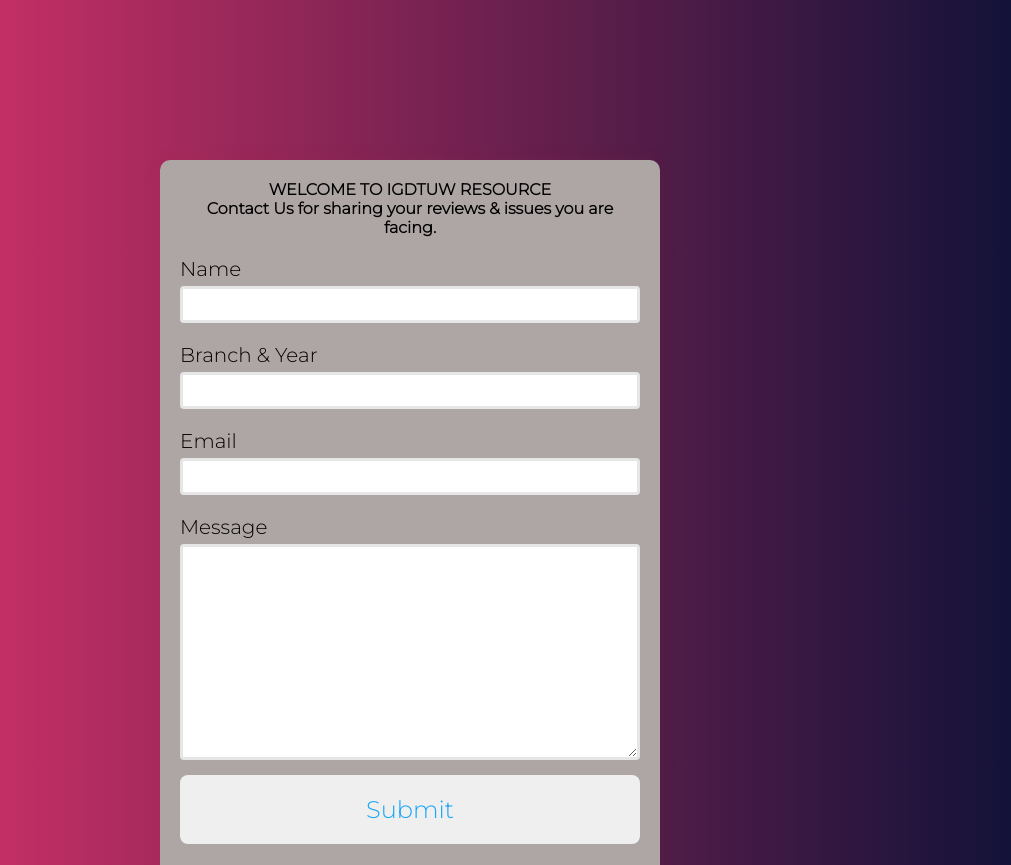
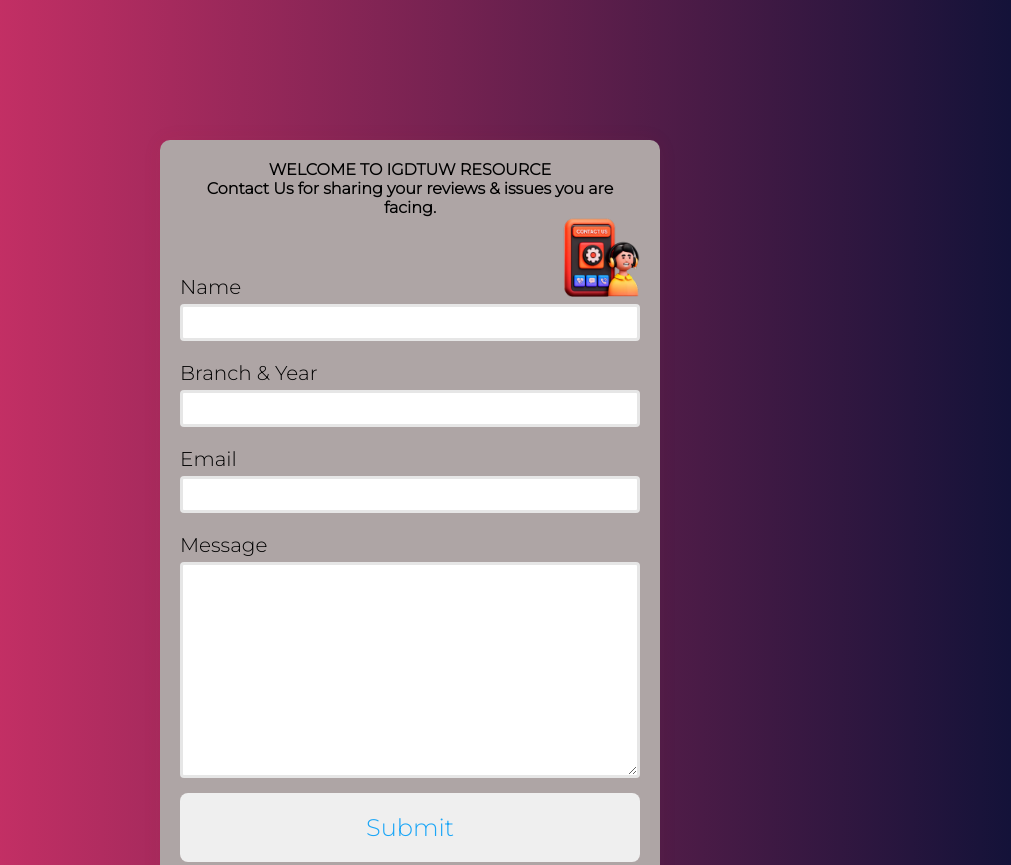
Before and after one commit to Igdtuwresource/Contact-us, a plain HTML site: page index.html in a window 1280 px wide. Shown: the top 865 px of the page, without its empty margins (230-1241 px from the left). Drawn offline with nearby package versions, Linux system fonts and the light colour scheme.

Commit message:
Add files via upload

```diff
--- a/index.html
+++ b/index.html
@@ -12,8 +12,10 @@
 </head>
 <body>
   <section>
+
     <div class="container">
-      <h4>WELCOME TO IGDTUW RESOURCE<br>Contact Us for sharing your reviews & issues you are facing.</h4>
+
+      <h4>WELCOME TO IGDTUW RESOURCE<br><b>Contact Us</b> for sharing your reviews & issues you are facing.<br><img src="contact.png" class="p"><br><br></h4>
       <form action="https://formspree.io/f/mnqybjpy" method="POST" id="my-form">
 
         <div class="form-group">
--- a/styles.css
+++ b/styles.css
@@ -14,12 +14,16 @@ section {
   align-items: center;
   justify-content: center;
   flex-direction: column;
+  }
+.p{
 
+  height:80px;
+  float:right;
 }
 .container {
   width: 90%;
-height:730px;
-margin-top:30px;
+height:750px;
+margin-top:10px;
   max-width: 500px;
 
   padding: 20px;
@@ -30,7 +34,7 @@ margin-top:30px;
 }
 @media screen and (max-width:720px){
   .container{
-    margin-top:30px;
+    margin-top:10px;
   }
 }
 .form-group {
```
Also changed, not shown: contact.png (added).
